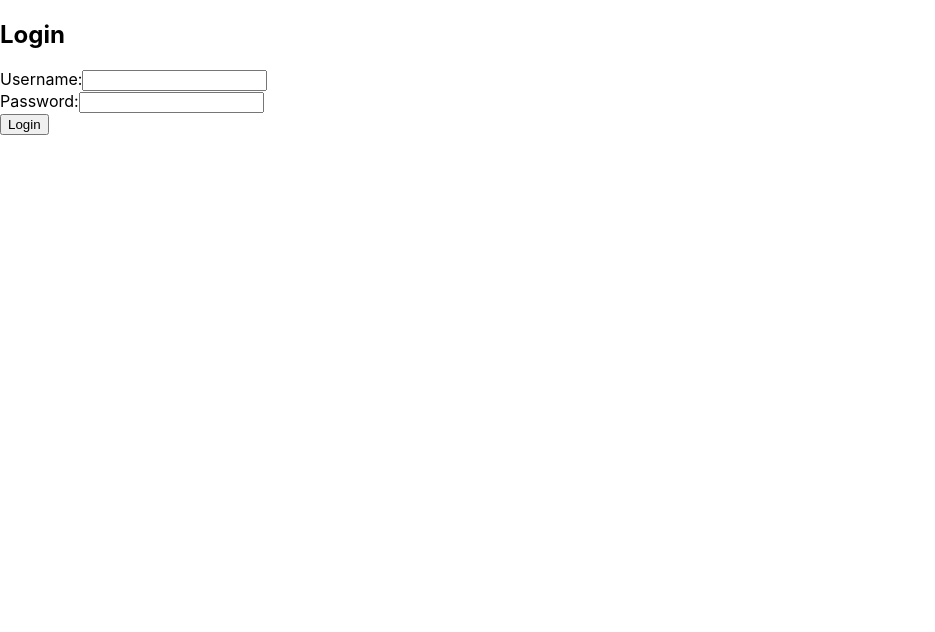
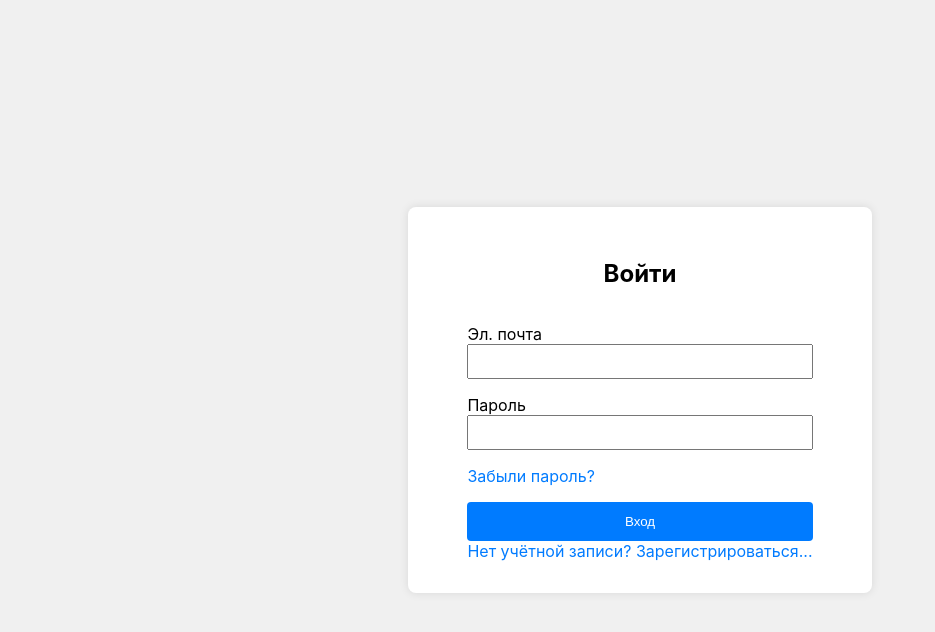
Before and after one commit to waffencode/alligator-web-frontend, a React (Create React App) app: page / in a window 1280 px wide. Shown: the top 632 px of the page, without its empty margins (0-935 px from the left). Built offline with nearby package versions, Linux system fonts and the light colour scheme.

Commit message:
Auth form

```diff
--- a/src/app/App.tsx
+++ b/src/app/App.tsx
@@ -1,5 +1,4 @@
 import React from 'react';
-import logo from '../shared/assets/logo.svg';
 import AuthPage from '../pages/auth/AuthPage';
 
 const App: React.FC = () => {
--- /dev/null
+++ b/src/pages/auth/AuthPage.css
@@ -0,0 +1,59 @@
+.container {
+    display: flex;
+    justify-content: center;
+    align-items: center;
+    height: 100vh;
+    background-color: #f0f0f0;
+  }
+
+  .form-container {
+    display: flex;
+    flex-direction: column;
+    align-items: center;
+    background: white;
+    padding: 2rem;
+    border-radius: 8px;
+    box-shadow: 0 0 10px rgba(0, 0, 0, 0.1);
+    max-width: 400px;
+    width: 100%;
+  }
+
+  .input-group {
+    width: 100%;
+    margin-bottom: 1rem;
+  }
+
+  .input-group input {
+    width: 100%;
+    padding: 0.5rem;
+    box-sizing: border-box;
+  }
+
+  .submit-button {
+    width: 100%;
+    padding: 0.75rem;
+    background-color: #007bff;
+    color: white;
+    border: none;
+    border-radius: 4px;
+    cursor: pointer;
+    margin-top: 1rem;
+  }
+
+  .submit-button:hover {
+    background-color: #49c61d;
+  }
+
+  .error-message {
+    color: red;
+    margin-bottom: 1rem;
+  }
+
+  .link {
+    color: #007bff;
+    text-decoration: none;
+  }
+
+  .link:hover {
+    text-decoration: underline;
+  }
--- a/src/pages/auth/AuthPage.tsx
+++ b/src/pages/auth/AuthPage.tsx
@@ -1,8 +1,10 @@
 import React from 'react';
+import './AuthPage.css';
 
 const AuthPage: React.FC = () => {
   const [username, setUsername] = React.useState('');
   const [password, setPassword] = React.useState('');
+  const [message, setMessage] = React.useState('');
 
   const handleSubmit = (event: React.FormEvent) => {
     event.preventDefault();
@@ -10,11 +12,13 @@ const AuthPage: React.FC = () => {
   };
 
   return (
-    <div>
-      <h2>Login</h2>
+    <div className="container">
+      <div className="form-container">
+        <h2>Войти</h2>
+        <label className="error-message">{message}</label>
         <form onSubmit={handleSubmit}>
-        <div>
-          <label htmlFor="username">Username:</label>
+          <div className="input-group">
+            <label htmlFor="username">Эл. почта</label><br />
             <input
               type="text"
               id="username"
@@ -23,8 +27,8 @@ const AuthPage: React.FC = () => {
               required
             />
           </div>
-        <div>
-          <label htmlFor="password">Password:</label>
+          <div className="input-group">
+            <label htmlFor="password">Пароль</label><br />
             <input
               type="password"
               id="password"
@@ -33,8 +37,11 @@ const AuthPage: React.FC = () => {
               required
             />
           </div>
-        <button type="submit">Login</button>
+          <a className="link" href="#">Забыли пароль?</a><br />
+          <button type="submit" className="submit-button">Вход</button><br />
+          <a className="link" href="#">Нет учётной записи? Зарегистрироваться...</a><br />
         </form>
+      </div>
     </div>
   );
 };
```
Lines whose indentation alone changed are shown as unchanged.
